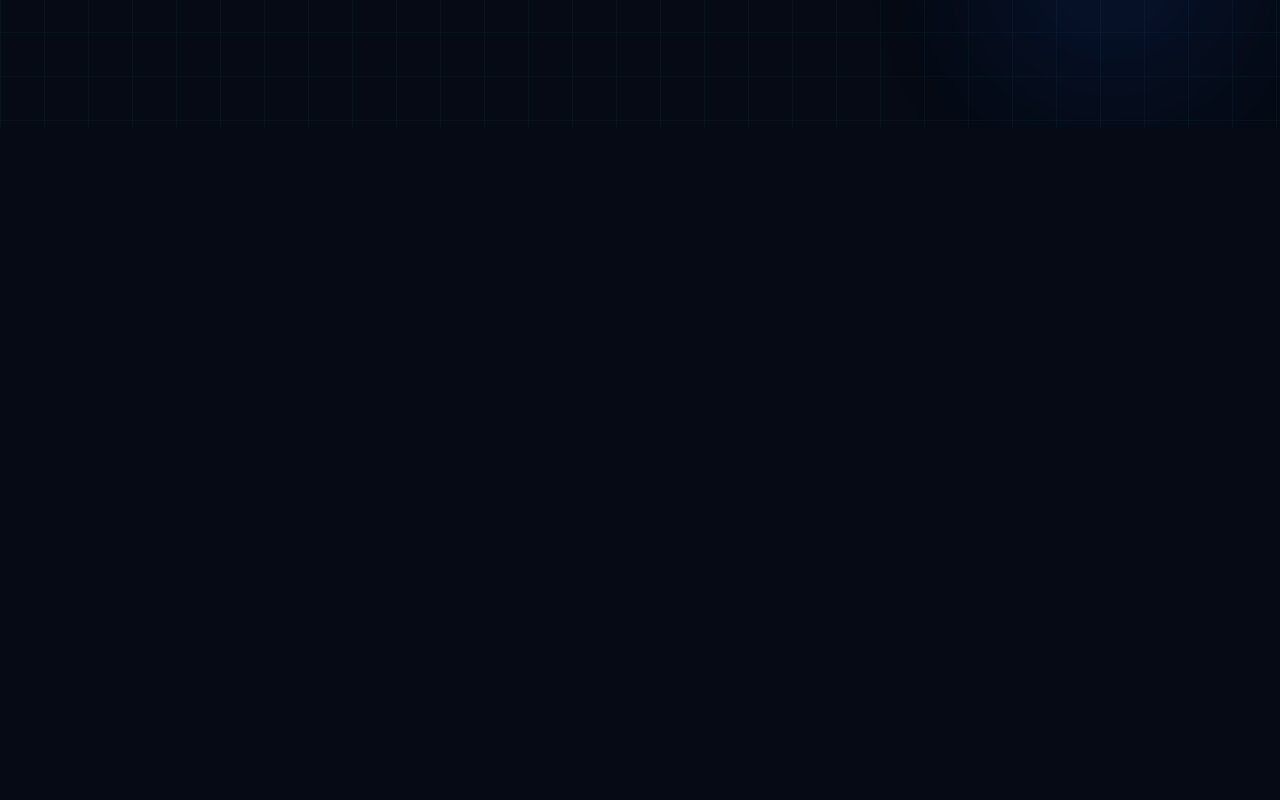
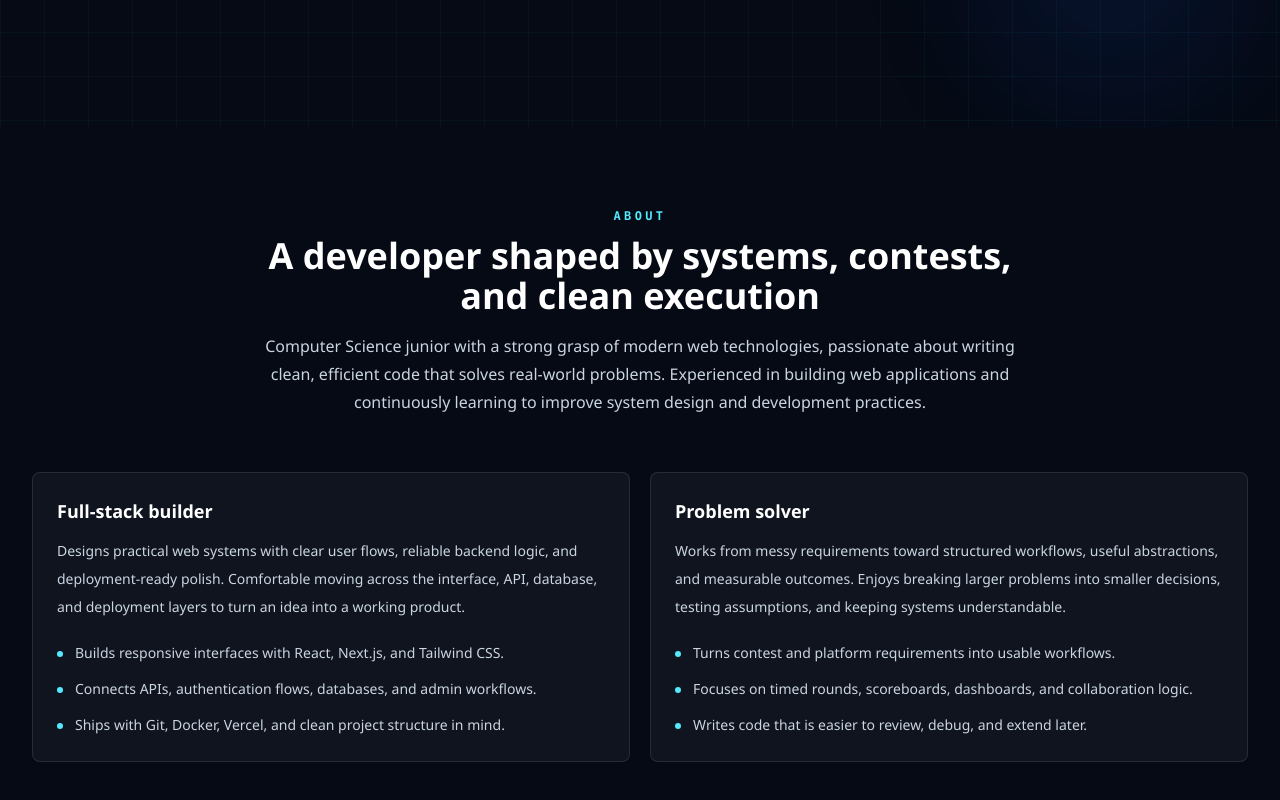
Before and after one commit to awaisbegin014/muhammad-awais-portfolio, a Next.js app: page / in a window 1280 px wide. Shown: the part 672-1472 px from the top of the page. Before the commit the page ends 800 px from the top, so only its background shows below. Built offline with nearby package versions, Linux system fonts and the light colour scheme.

Commit message:
Add about section

```diff
--- a/src/app/page.tsx
+++ b/src/app/page.tsx
@@ -1,11 +1,68 @@
 import { Hero } from "@/components/Hero";
+import { MotionDiv } from "@/components/Motion";
 import { Navbar } from "@/components/Navbar";
+import { SectionTitle } from "@/components/SectionTitle";
+import { owner } from "@/data/portfolio";
 
 export default function Home() {
   return (
     <main className="min-h-screen overflow-hidden bg-[#050a14] text-white">
       <Navbar />
       <Hero />
+
+      <section id="about" className="px-4 py-20 sm:px-6 lg:px-8">
+        <div className="mx-auto max-w-7xl">
+          <SectionTitle
+            eyebrow="About"
+            title="A developer shaped by systems, contests, and clean execution"
+            description={owner.summary}
+          />
+          <MotionDiv
+            initial={{ opacity: 0, y: 20 }}
+            whileInView={{ opacity: 1, y: 0 }}
+            viewport={{ once: true, amount: 0.3 }}
+            transition={{ duration: 0.55 }}
+            className="grid gap-5 md:grid-cols-2"
+          >
+            {[
+              {
+                title: "Full-stack builder",
+                text: "Designs practical web systems with clear user flows, reliable backend logic, and deployment-ready polish. Comfortable moving across the interface, API, database, and deployment layers to turn an idea into a working product.",
+                points: [
+                  "Builds responsive interfaces with React, Next.js, and Tailwind CSS.",
+                  "Connects APIs, authentication flows, databases, and admin workflows.",
+                  "Ships with Git, Docker, Vercel, and clean project structure in mind.",
+                ],
+              },
+              {
+                title: "Problem solver",
+                text: "Works from messy requirements toward structured workflows, useful abstractions, and measurable outcomes. Enjoys breaking larger problems into smaller decisions, testing assumptions, and keeping systems understandable.",
+                points: [
+                  "Turns contest and platform requirements into usable workflows.",
+                  "Focuses on timed rounds, scoreboards, dashboards, and collaboration logic.",
+                  "Writes code that is easier to review, debug, and extend later.",
+                ],
+              },
+            ].map((item) => (
+              <article
+                key={item.title}
+                className="rounded-[8px] border border-white/10 bg-white/[0.045] p-6"
+              >
+                <h3 className="text-lg font-semibold text-white">{item.title}</h3>
+                <p className="mt-3 text-sm leading-7 text-slate-300">{item.text}</p>
+                <ul className="mt-5 space-y-3 text-sm leading-6 text-slate-300">
+                  {item.points.map((point) => (
+                    <li key={point} className="flex gap-3">
+                      <span className="mt-2.5 size-1.5 shrink-0 rounded-full bg-cyan-300" />
+                      <span>{point}</span>
+                    </li>
+                  ))}
+                </ul>
+              </article>
+            ))}
+          </MotionDiv>
+        </div>
+      </section>
     </main>
   );
 }
--- /dev/null
+++ b/src/components/SectionTitle.tsx
@@ -0,0 +1,19 @@
+type SectionTitleProps = {
+  eyebrow: string;
+  title: string;
+  description?: string;
+};
+
+export function SectionTitle({ eyebrow, title, description }: SectionTitleProps) {
+  return (
+    <div className="mx-auto mb-10 max-w-3xl text-center sm:mb-14">
+      <p className="font-mono text-xs font-semibold uppercase tracking-[0.28em] text-cyan-300">
+        {eyebrow}
+      </p>
+      <h2 className="mt-3 text-3xl font-semibold text-white sm:text-4xl">{title}</h2>
+      {description ? (
+        <p className="mt-4 text-sm leading-7 text-slate-300 sm:text-base">{description}</p>
+      ) : null}
+    </div>
+  );
+}
```
